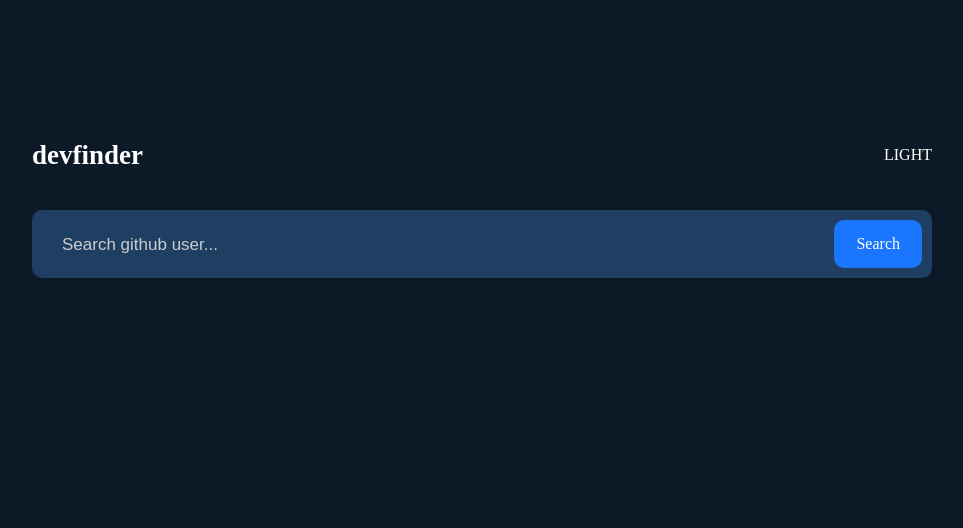
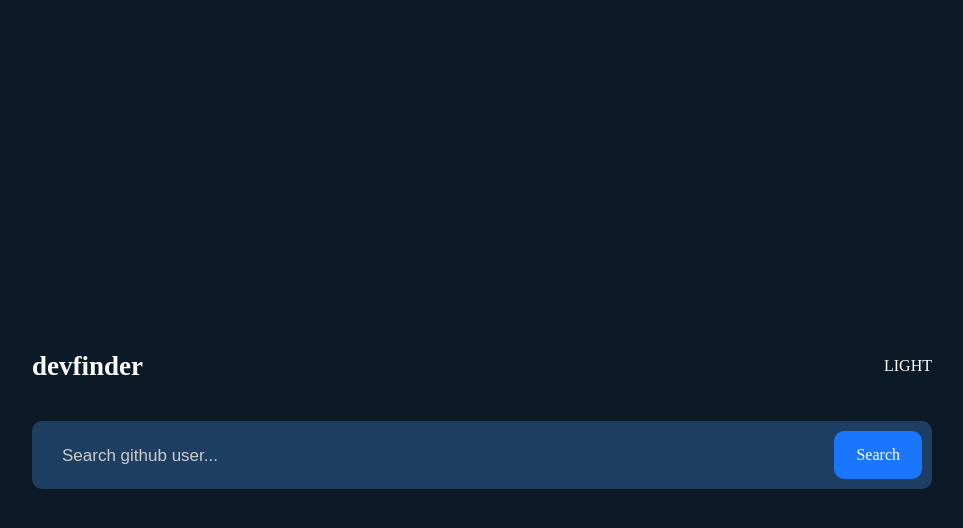
Before and after one commit to tina234/github_users, a Nuxt app: page / in a window 1280 px wide. Shown: the top 528 px of the page, without its empty margins (158-1121 px from the left). Built offline with nearby package versions, Linux system fonts and the light colour scheme.

Commit message:
changes on scss

```diff
--- a/assets/scss/home.scss
+++ b/assets/scss/home.scss
@@ -13,8 +13,6 @@ body, html {
 .container {
     max-width: 900px;
     width: 100%;
-    max-height: 600px;
-    height: 100%;
     position: absolute;
     top: 50%;
     transform: translateY(-50%);
@@ -45,11 +43,13 @@ body, html {
         border-radius: 10px;
         display: flex;
         justify-content: space-between;
+        box-sizing: border-box;
 
         input {
             outline: none;
             border: none;
             background-color: #1e3f62;
+            width: 100%;
 
             &::placeholder {
                 color:	#cccccc;
@@ -136,7 +136,7 @@ body, html {
 
             .second-section {
                 display: flex;
-                justify-content: space-between;
+                justify-content: center;
                 background-color: #0c1927;
                 border-radius: 10px;
                 padding: 10px 45px;
@@ -148,7 +148,7 @@ body, html {
                     flex-direction: column;
                     justify-content: center;
                     letter-spacing: 1px;
-                    margin-right: 15px;
+                    margin: 15px 35px;
 
                     span {
                         font-size: 22px;
```
